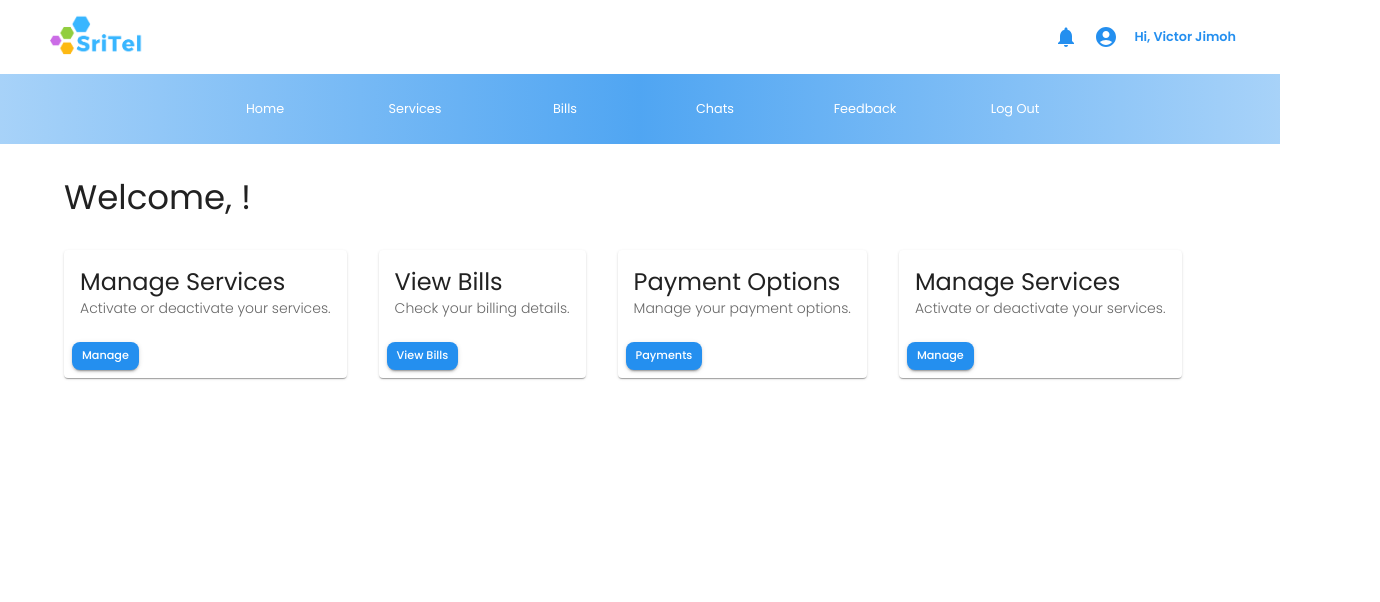
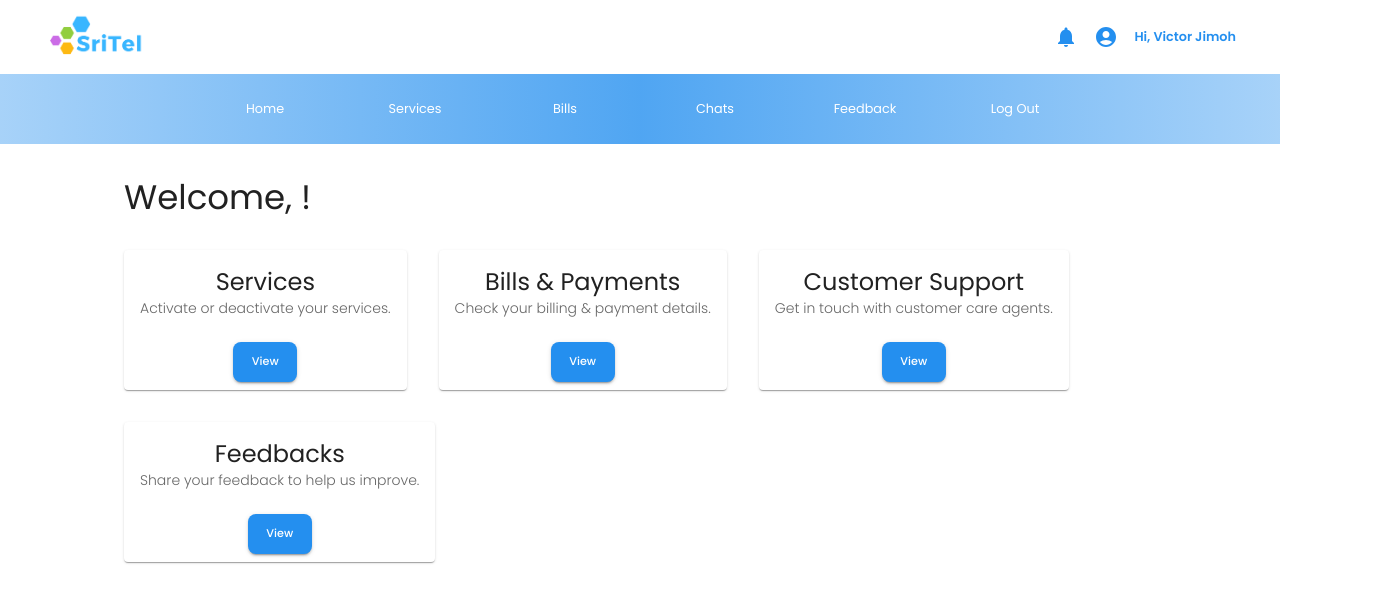
Before and after one commit to EGD-Dithmeena/MA_Web, a React (Create React App) app in the folder frontend/: page /userDashboard/home in a window 1280 px wide. Shown: the top 602 px of the page, 1380 px wide, since content can reach past the window. Built offline with nearby package versions, Linux system fonts and the light colour scheme.

Commit message:
User Dashboard Done

```diff
--- a/frontend/src/App.js
+++ b/frontend/src/App.js
@@ -114,19 +114,19 @@ function App() {
             <Route path="/signup" element={<SignupPage />} />
 
             {/* Sign Up Page 1 */}
-            <Route path="/signup/email&password" element={<SignupPage1 />} />
+            {/* <Route path="/signup/email&password" element={<SignupPage1 />} /> */}
 
             {/* Sign Up Page 2 */}
-            <Route path="/signup/mobile" element={<SignupPage2 />} />
+            {/* <Route path="/signup/mobile" element={<SignupPage2 />} /> */}
 
             {/* Sign Up Page 3 */}
-            <Route path="/signup/otp" element={<SignupPage3 />} />
+            {/* <Route path="/signup/otp" element={<SignupPage3 />} /> */}
 
             {/* Sign Up Page 4 */}
-            <Route path="/signup/personalinfo" element={<SignupPage4 />} />
+            {/* <Route path="/signup/personalinfo" element={<SignupPage4 />} /> */}
 
             {/* Sign Up Success Page */}
-            <Route path="/signup/success" element={<SignupConfirmationPage />} />
+            {/* <Route path="/signup/success" element={<SignupConfirmationPage />} /> */}
 
             {/* User Dashboard Page 1 */}
             <Route path="/userDashboard/home" element={<UserDashboardPage1 />} />
@@ -136,6 +136,12 @@ function App() {
 
             {/* Billing and Payments Page 1 */}
             <Route path="/billingAndPayments/home" element={<BillingAndPaymentsPage1 />} />
+
+            {/* Chat Support Page */}
+            <Route path="/chatSupport/home" element={<BillingAndPaymentsPage1 />} />
+
+            {/* Feedback Page */}
+            <Route path="/feedback/home" element={<BillingAndPaymentsPage1 />} />
 
             {/* Notification Page 1 */}
             <Route path="/notification/home" element={<NotificationPage1 />} />
--- a/frontend/src/Pages/LoginPage/LoginPage.jsx
+++ b/frontend/src/Pages/LoginPage/LoginPage.jsx
@@ -1,8 +1,8 @@
 import React, { useState } from 'react';
 import { useNavigate } from 'react-router-dom';
 import axios from 'axios';
-import { Box, Container, Grid2, Typography, TextField, Button, Checkbox, FormControlLabel, Link, Divider } from '@mui/material';
-import GoogleIcon from '@mui/icons-material/Google';
+import { Box, Container, Grid2, Typography, TextField, Button, Checkbox, FormControlLabel, Link, } from '@mui/material';
+
 import VisibilityIcon from '@mui/icons-material/Visibility';
 
 import { PrimaryButton } from '../../Components/Buttons';
@@ -39,6 +39,12 @@ export const LoginPage = () => {
   const navigateToRegister = () => {
     navigate('/signup');
   };
+
+  const navigateToForgetPassword = () => {
+    navigate('/forgetPassword/email');
+  };
+
+
 
   const { email, password } = formData;
 
@@ -150,7 +156,7 @@ export const LoginPage = () => {
           {/* Remember Me & Forgot Password */}
           <Box sx={{ display: 'flex', justifyContent: 'space-between', alignItems: 'center', mb: 2 }}>
             <FormControlLabel control={<Checkbox color="primary" />} label="Remember Me" />
-            <Link href="#" underline="hover">
+            <Link onClick={navigateToForgetPassword} underline="hover">
               Forgot Password?
             </Link>
           </Box>
--- a/frontend/src/Pages/UserDashboardPages/UserDashboardPage1.jsx
+++ b/frontend/src/Pages/UserDashboardPages/UserDashboardPage1.jsx
@@ -1,34 +1,26 @@
 import React from 'react';
 
-import {
-  Box,
-  Typography,
-  Grid2,
-  Card,
-  CardContent,
-  CardActions,
-  Button,
-  Container,
-  AppBar,
-  Toolbar,
-  IconButton,
-} from '@mui/material';
-
-import { Link } from 'react-router-dom';
+import { Box, Typography, Grid2, Card, CardContent, CardActions, Container, } from '@mui/material';
 
 import { Header } from '../../Components';
-
-import MenuIcon from '@mui/icons-material/Menu';
+import { PrimaryButton } from '../../Components/Buttons';
 
 export const UserDashboardPage1 = ({ userName }) => {
+
   return (
     <Box sx={{ flexGrow: 1 }}>
       {/* Header */}
       <Header />
 
-      <Container sx={{ mt: 4 }}>
+      <Container
+        sx={{ marginTop: 4 }}
+        style={{
+          marginLeft: "100px",
+          maxWidth: "1500px",
+          }}
+        >
         {/* Welcome Message */}
-        <Typography variant="h4" sx={{ mb: 4 }}>
+        <Typography variant="h4" sx={{ marginBottom: 4 }}>
           Welcome, {userName}!
         </Typography>
 
@@ -36,84 +28,124 @@ export const UserDashboardPage1 = ({ userName }) => {
         <Grid2 container spacing={4}>
           {/* Manage Services Card */}
           <Grid2 item xs={12} md={4}>
-            <Card>
-              <CardContent>
+            <Card
+              style={{
+                display: 'flex',
+                flexDirection: 'column',
+                alignItems: 'center',
+                height: '100%',
+              }}
+            >
+              <CardContent
+                style={{
+                  display: 'flex',
+                  flexDirection: 'column',
+                  alignItems: 'center',
+                  height: '100%',
+                }}
+              >
                 <Typography variant="h5" component="div">
-                  Manage Services
+                  Services
                 </Typography>
                 <Typography variant="body2" color="text.secondary">
                   Activate or deactivate your services.
                 </Typography>
               </CardContent>
               <CardActions>
-                <Link to="/manage-services" style={{ textDecoration: 'none' }}>
-                  <Button size="small" variant="contained" sx={{ backgroundColor: '#248FEF' }}>
-                    Manage
-                  </Button>
-                </Link>
+                <PrimaryButton label="View" route='/serviceManagement/home' fullWidth />
               </CardActions>
             </Card>
           </Grid2>
 
           {/* View Bills Card */}
           <Grid2 item xs={12} md={4}>
-            <Card>
-              <CardContent>
+            <Card
+              style={{
+                display: 'flex',
+                flexDirection: 'column',
+                alignItems: 'center',
+                height: '100%',
+              }}
+            >
+              <CardContent
+                style={{
+                  display: 'flex',
+                  flexDirection: 'column',
+                  alignItems: 'center',
+                  height: '100%',
+                }}
+              >
                 <Typography variant="h5" component="div">
-                  View Bills
+                  Bills & Payments
                 </Typography>
                 <Typography variant="body2" color="text.secondary">
-                  Check your billing details.
+                  Check your billing & payment details.
                 </Typography>
               </CardContent>
               <CardActions>
-                <Link to="/view-bills" style={{ textDecoration: 'none' }}>
-                  <Button size="small" variant="contained" sx={{ backgroundColor: '#248FEF' }}>
-                    View Bills
-                  </Button>
-                </Link>
+                <PrimaryButton label="View" route='/billingAndPayments/home' fullWidth />
               </CardActions>
             </Card>
           </Grid2>
 
           {/* Chat Card */}
           <Grid2 item xs={12} md={4}>
-            <Card>
-              <CardContent>
+            <Card
+              style={{
+                display: 'flex',
+                flexDirection: 'column',
+                alignItems: 'center',
+                height: '100%',
+              }}
+            >
+              <CardContent
+                style={{
+                  display: 'flex',
+                  flexDirection: 'column',
+                  alignItems: 'center',
+                  height: '100%',
+                }}
+              >
                 <Typography variant="h5" component="div">
-                  Payment Options
+                  Customer Support
                 </Typography>
                 <Typography variant="body2" color="text.secondary">
-                  Manage your payment options.
+                  Get in touch with customer care agents.
                 </Typography>
               </CardContent>
               <CardActions>
-                <Link to="/payment-options" style={{ textDecoration: 'none' }}>
-                  <Button size="small" variant="contained" sx={{ backgroundColor: '#248FEF' }}>
-                    Payments
-                  </Button>
-                </Link>
+                <PrimaryButton label="View" route='/chatSupport/home' fullWidth />
               </CardActions>
             </Card>
           </Grid2>
 
           {/* Feedback Card */}
           <Grid2 item xs={12} md={4}>
-            <Card>
-              <CardContent>
+            <Card
+              style={{
+                display: 'flex',
+                flexDirection: 'column',
+                alignItems: 'center',
+                height: '100%',
+              }}
+            >
+              <CardContent
+                style={{
+                  display: 'flex',
+                  flexDirection: 'column',
+                  alignItems: 'center',
+                  height: '100%',
+                }}
+              >
                 <Typography variant="h5" component="div">
-                  Manage Services
+                  Feedbacks
                 </Typography>
                 <Typography variant="body2" color="text.secondary">
-                  Activate or deactivate your services.
+                  Share your feedback to help us improve.
                 </Typography>
               </CardContent>
               <CardActions>
-                <Link to="/manage-services" style={{ textDecoration: 'none' }}>
-                  <Button size="small" variant="contained" sx={{ backgroundColor: '#248FEF' }}>
-                    Manage
-                  </Button>
-                </Link>
+                <PrimaryButton label="View" route='/feedback/home' fullWidth />
               </CardActions>
             </Card>
           </Grid2>
```
Also changed, not shown: frontend/src/Pages/SignupPage/SignupPage.jsx (+78 -102 lines).
